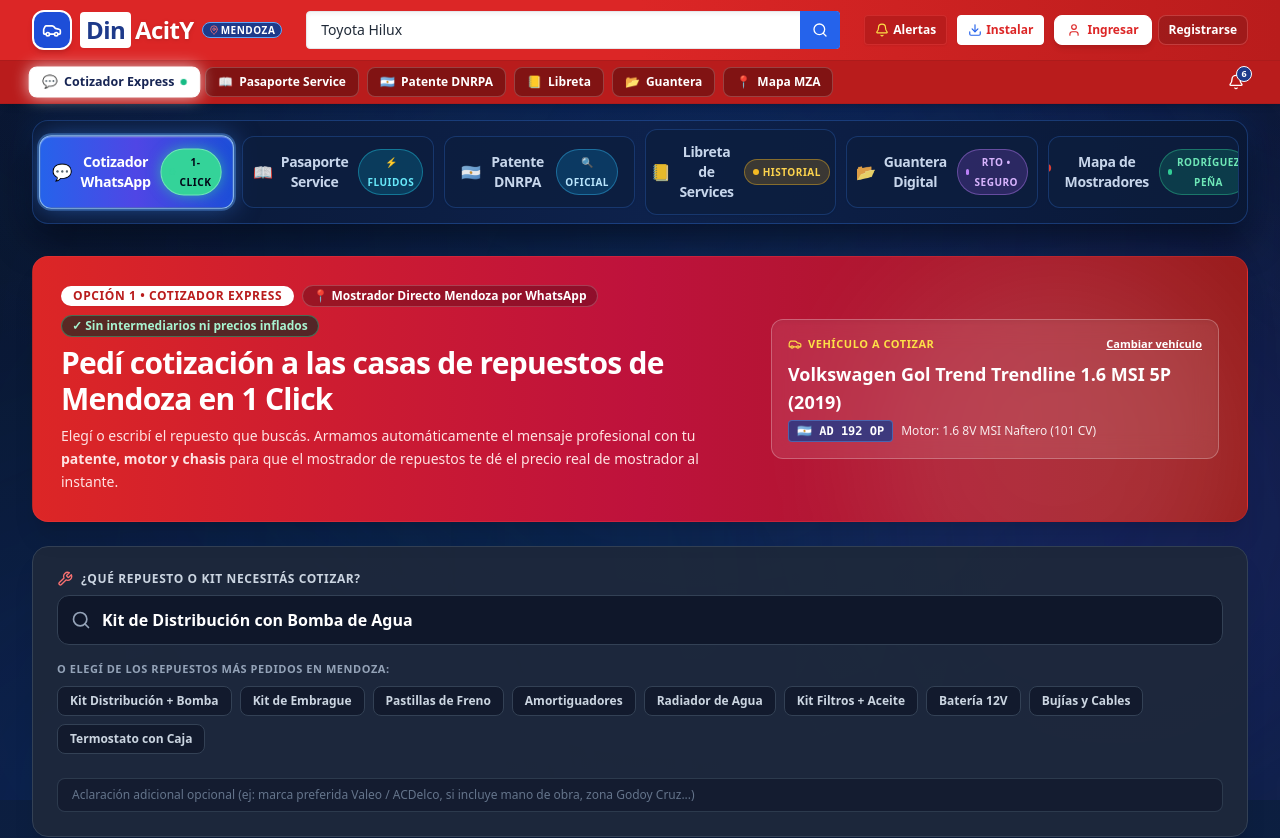
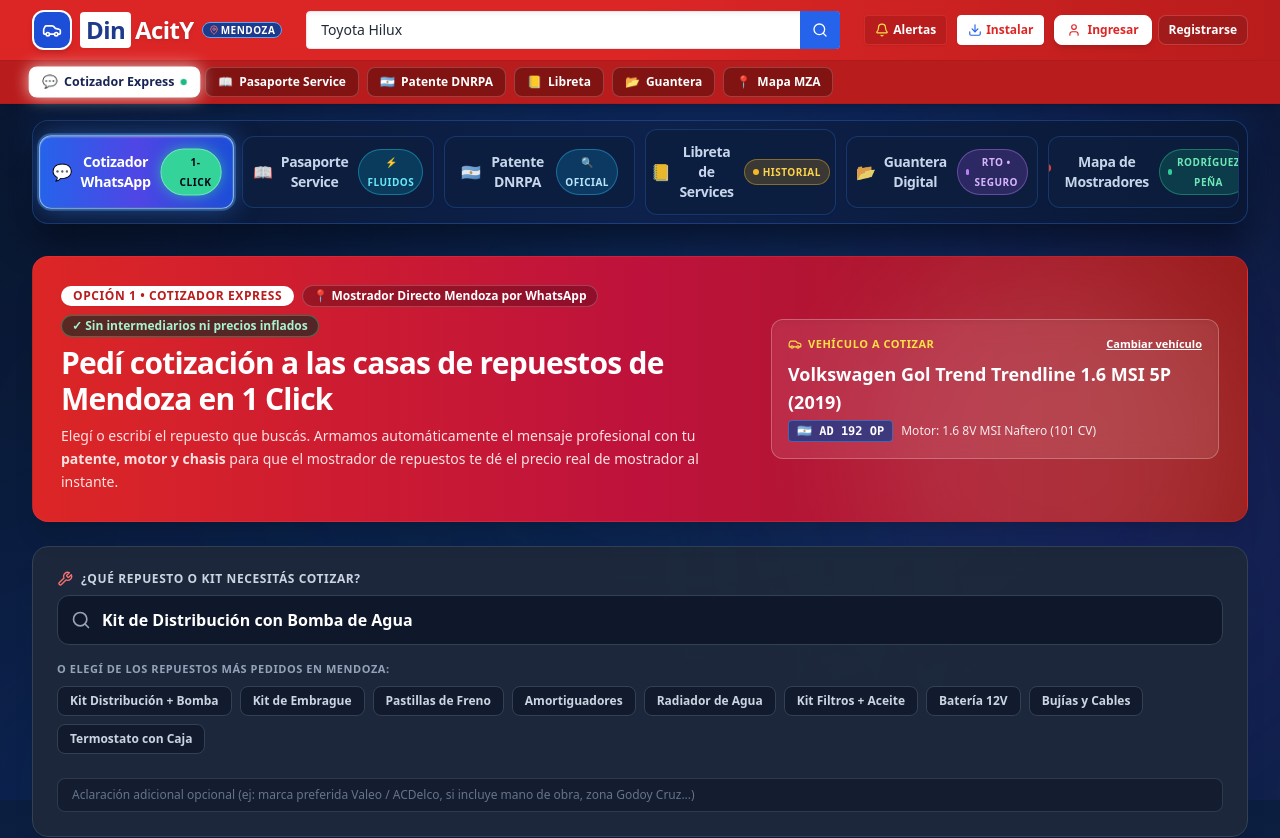
Before and after one commit to maximiliano-di-natale/DinAcitY, a React (Vite) app in the folder frontend/: page / in a window 1280 px wide. Shown: the top 838 px of the page. Built offline with nearby package versions, Linux system fonts and the light colour scheme; no server answers.

Commit message:
ui: remover icono de notificaciones/alertas de la barra y compilar en docs para GitHub Pages

```diff
--- a/frontend/src/components/Navbar.jsx
+++ b/frontend/src/components/Navbar.jsx
@@ -500,21 +500,7 @@
             */}
           </div>
 
-          {/* Right: Notificaciones */}
-          <div className="flex items-center gap-2 sm:gap-3 shrink-0 text-xs">
-            {/* Notification Bell Badge */}
-            <button
-              type="button"
-              onClick={onOpenAlerts}
-              className="relative p-1 text-white hover:text-yellow-200 transition cursor-pointer"
-              title="Notificaciones de precios en Mendoza"
-            >
-              <Bell className="w-4 h-4" />
-              <span className="absolute -top-1 -right-1 bg-blue-900 border border-white text-white text-[9px] font-black w-4 h-4 rounded-full flex items-center justify-center shadow-xs">
-                6
-              </span>
-            </button>
-          </div>
+
 
         </div>
       </div>
```
Also changed, not shown: 5 other files (tests, documents, lock files or other folders).
